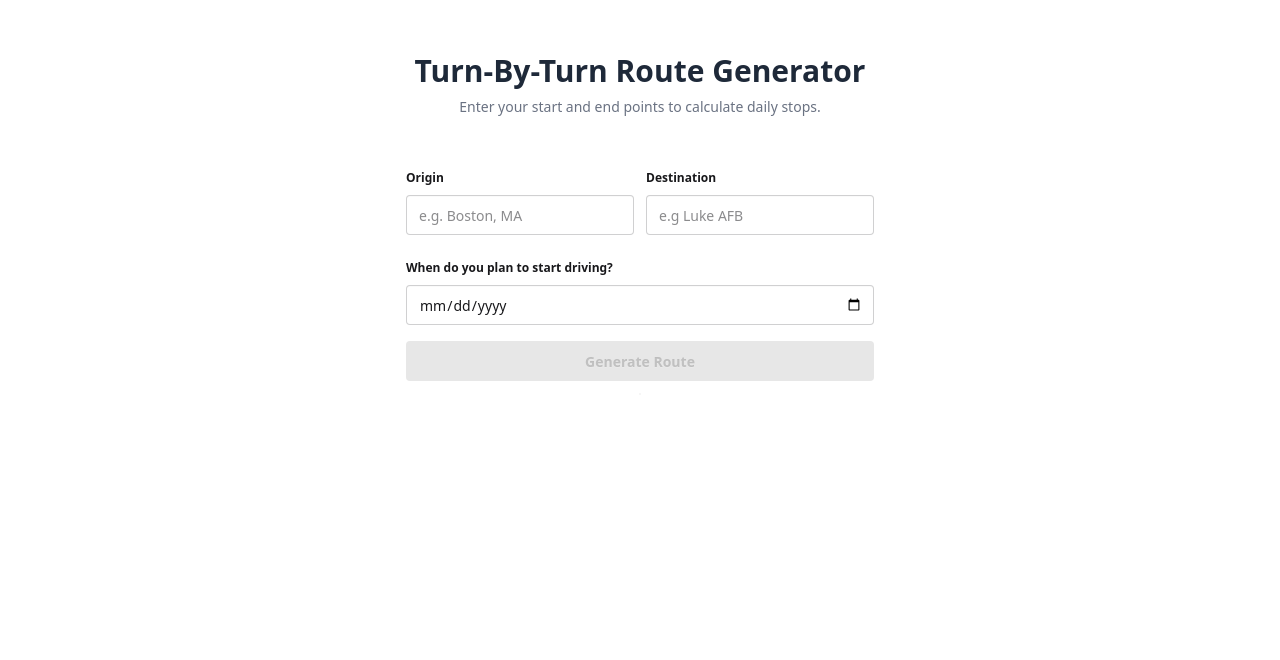
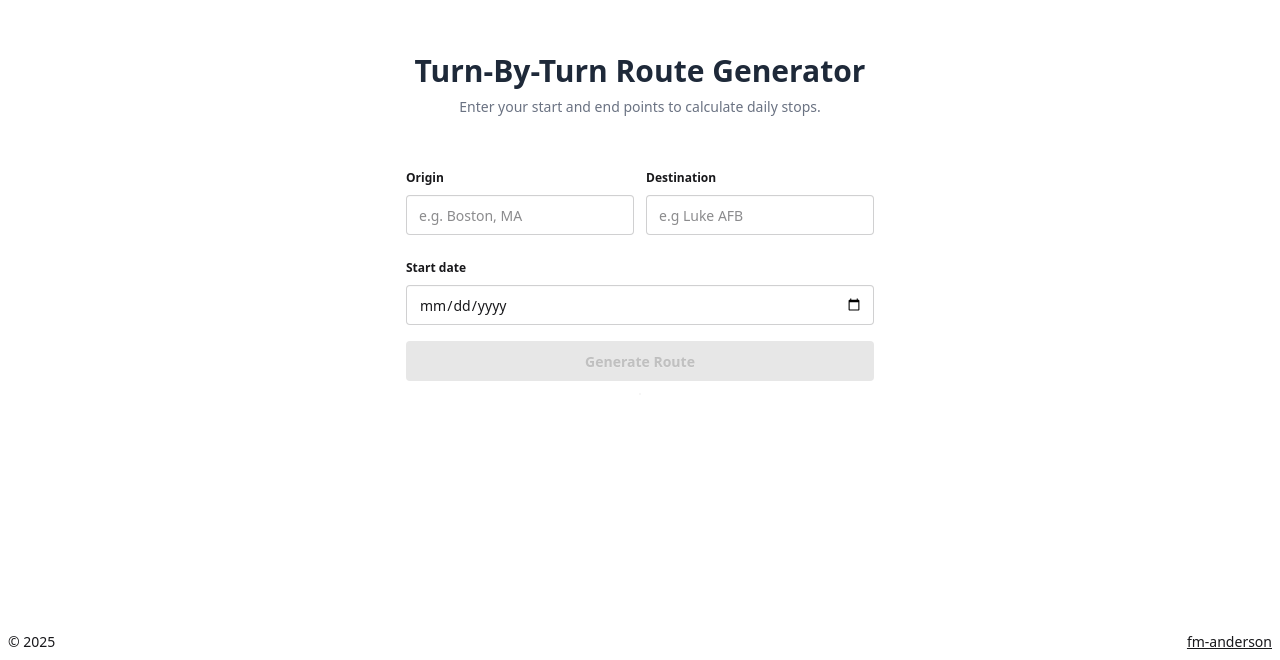
Before and after one commit to fm-anderson/turn-by-turn, a React (Vite) app: page / in a window 1280 px wide. Shown: the part 176-836 px from the top of the page. Before the commit the page ends 800 px from the top, so only its background shows below. Built offline with nearby package versions, Linux system fonts and the light colour scheme.

Commit message:
footer added

```diff
--- a/src/App.tsx
+++ b/src/App.tsx
@@ -1,5 +1,6 @@
 import { useState } from "react";
 import TableData from "./components/TableData";
+import Footer from "./components/Footer";
 
 interface Stop {
   address: string;
@@ -143,6 +144,7 @@ function App() {
   const isFormComplete = origin && destination && startDate;
 
   return (
+    <>
       <div className="flex flex-col gap-3 justify-center items-center h-screen mx-4">
         <div className="text-center mb-8">
           <h1 className="text-2xl md:text-3xl font-bold text-gray-800">
@@ -179,9 +181,7 @@ function App() {
               </fieldset>
             </span>
             <fieldset className="fieldset">
-            <legend className="fieldset-legend">
-              When do you plan to start driving?
-            </legend>
+              <legend className="fieldset-legend">Start date</legend>
               <input
                 type="date"
                 className="input w-full"
@@ -306,14 +306,16 @@ function App() {
                     return (
                       <tr key={index}>
                         <th>{index + 1}</th>
-                      <TableData hideOnMobile={true}>{formattedDate}</TableData>
+                        <TableData hideOnMobile={true}>
+                          {formattedDate}
+                        </TableData>
                         <TableData>{stop.address}</TableData>
                         <TableData>{arrivalStop.address}</TableData>
                         <TableData hideOnMobile={true}>8 hours</TableData>
                         <td>
-                        {routeData.stops[index + 1].actualDistanceAdded.toFixed(
-                          0
-                        )}{" "}
+                          {routeData.stops[
+                            index + 1
+                          ].actualDistanceAdded.toFixed(0)}{" "}
                           mi
                         </td>
                       </tr>
@@ -324,6 +326,8 @@ function App() {
           )}
         </div>
       </div>
+      <Footer />
+    </>
   );
 }
 
--- /dev/null
+++ b/src/components/Footer.tsx
@@ -0,0 +1,17 @@
+function Footer() {
+  return (
+    <footer className="footer footer-center justify-between bg-base-100 text-base-content p-2">
+      <p>© {new Date().getFullYear()} </p>
+      <a
+        className="link"
+        href="https://github.com/fm-anderson"
+        target="_blank"
+        rel="noopener noreferrer"
+      >
+        fm-anderson
+      </a>
+    </footer>
+  );
+}
+
+export default Footer;
```
Lines whose indentation alone changed are shown as unchanged.
